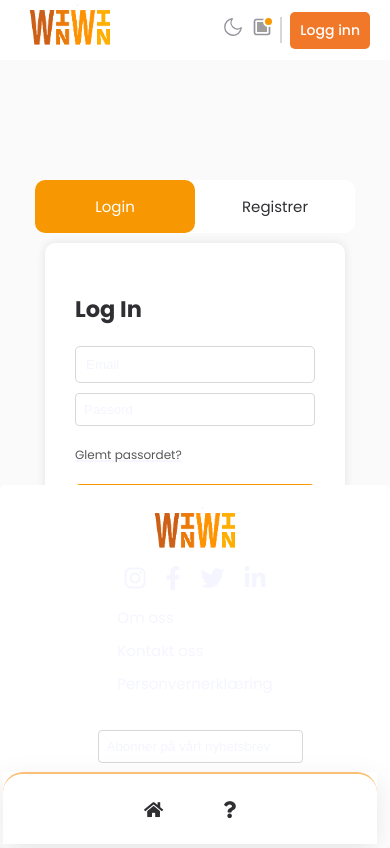
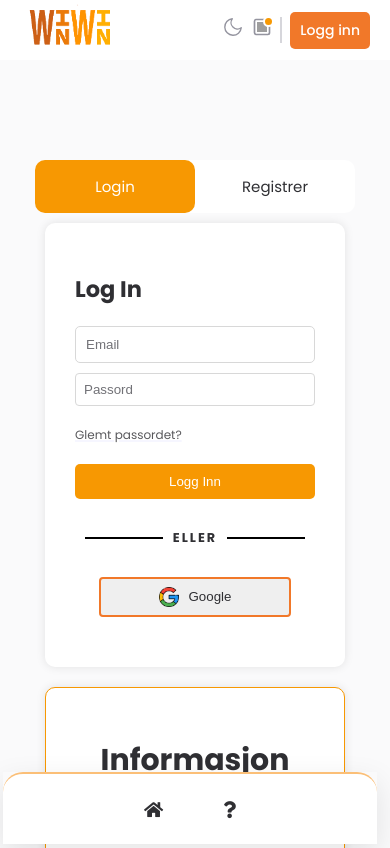
Before and after one commit to Extoren/win-win, a React (Create React App) app: page /Login in a window 390 px wide. Built offline with nearby package versions, Linux system fonts and the light colour scheme; no server answers; grey boxes are pictures that could not be loaded.

Commit message:
Styling update

```diff
--- a/src/App.css
+++ b/src/App.css
@@ -37,6 +37,7 @@
   --subtitle-color: #000;
   --inactive-color: #f0f0f0;
   --placeholder-color: #f5f5ff;
+  --placeholder-input: #727277;
   --time-button: #B7410E;
   --level-button: #FBBF77;
   --button-color: #fff;
@@ -58,6 +59,7 @@
   --level-button: #13131a;
   --active-light-color: #D86E39;
   --border-color: #26262f;
+  --placeholder-input: #b7b7bd;
   --search-border-color: #26262f;
   --login-color: #F17829;
   --warning-color: #ff0000;
@@ -1676,7 +1678,7 @@ a {
 
 .footer-social-media a {
   margin: 0 10px;
-  color: var(--placeholder-color);
+  color: var(--placeholder-input);
   font-size: 24px; /* Adjust the size of the icons */
 }
 
@@ -1687,7 +1689,7 @@ a {
 .footer-links a {
   display: block;
   margin: 10px 0;
-  color: var(--placeholder-color);
+  color: var(--placeholder-input);
   text-decoration: none;
 }
 
@@ -1717,8 +1719,15 @@ a {
   cursor: pointer;
 }
 
-@media (max-width: 768px) {
+/*@media (max-width: 768px) {
   .footer-container {
       flex-direction: column;
   }
-}
+}*/
+
+@media (max-width: 1000px) {
+  .site-footer  {
+      margin-top: 100px;
+      margin-bottom: 100px;
+  }
+}
--- a/src/Pages/Login.css
+++ b/src/Pages/Login.css
@@ -43,7 +43,13 @@
     height: 100vh;
     padding: 20px;
     margin-bottom: 50px;
-    margin-top: 100px;
+}
+
+@media (max-height: 500px) {
+    .form-container {
+        margin-top: 150px;
+        margin-bottom: 150px;
+    }
 }
 
 @media (max-width: 1000px) {
@@ -73,7 +79,7 @@
 }
 
 .form-section.login h3, .contents form h3 {
-    color: var(--placeholder-color); /* Tomato color */
+    color: var(--body-font); /* Tomato color */
     font-size: 0.85em; /* 1.5 times the size of the normal text */
     text-align: center; /* Center the text */
     text-transform: uppercase; /* Make the text uppercase */
@@ -91,7 +97,7 @@
 .contents form h3::after {
     content: ""; /* Empty content */
     flex-grow: 1; /* Allow the lines to grow */
-    background: var(--placeholder-color); /* Tomato color */
+    background: var(--subtitle-color); /* Tomato color */
     height: 2px; /* Height of the line */
     margin: 0 10px; /* Space from the text */
 }
@@ -229,6 +235,11 @@ input {
     color: var(--body-color);
 }
 
+input::placeholder {
+    color: var(--placeholder-input)
+}
+
+
 button {
     padding: 10px;
     background-color: var(--active-color);
--- a/src/Pages/Login.jsx
+++ b/src/Pages/Login.jsx
@@ -107,7 +107,7 @@ function Login() {
 
         <div className="container">
             <Header />
-            <div className="wrapper">
+            <div className="wrapper2">
                 <div className="form-container">
                 <div className="form-wrapper">
                     <div className="form-menu">
```
